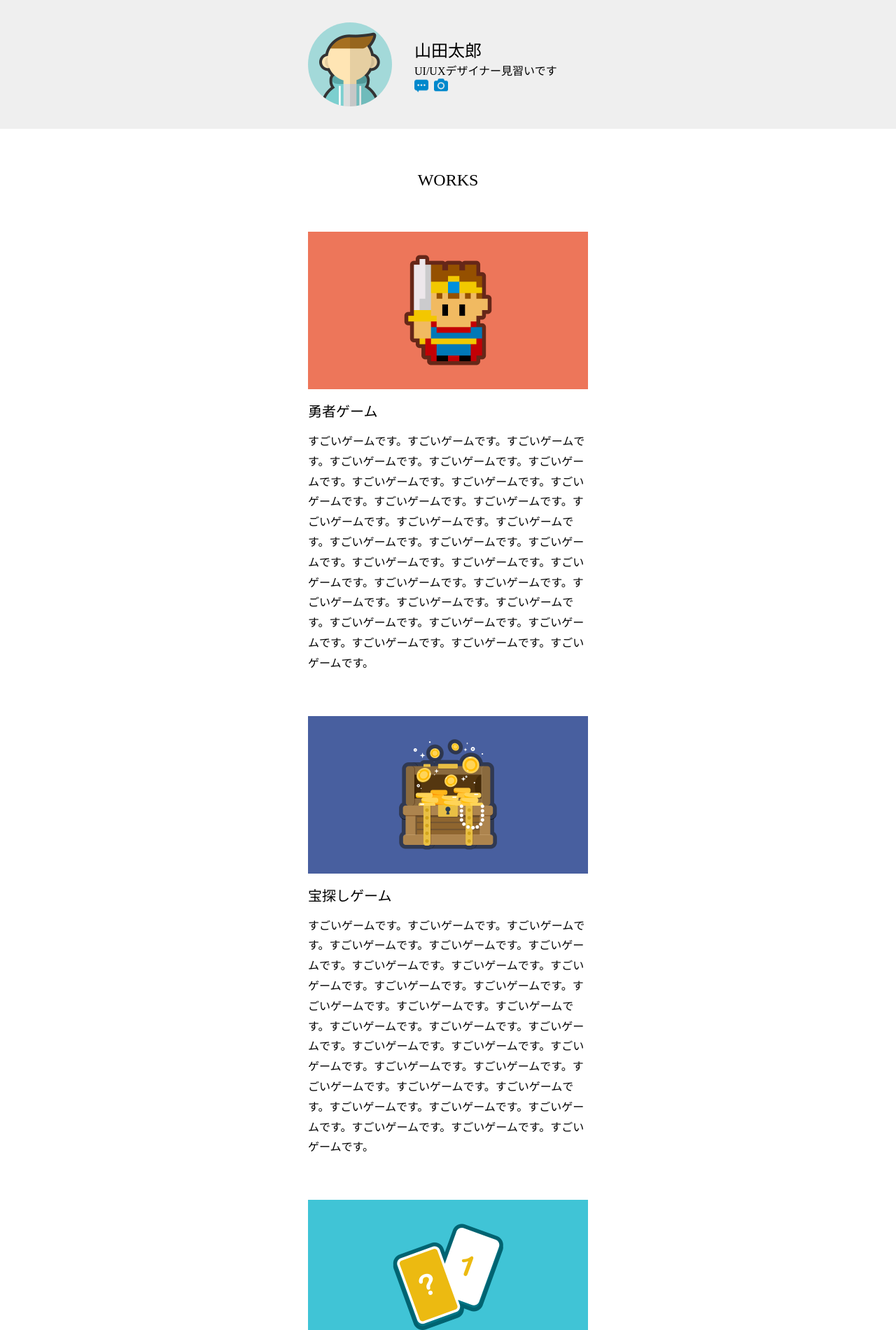
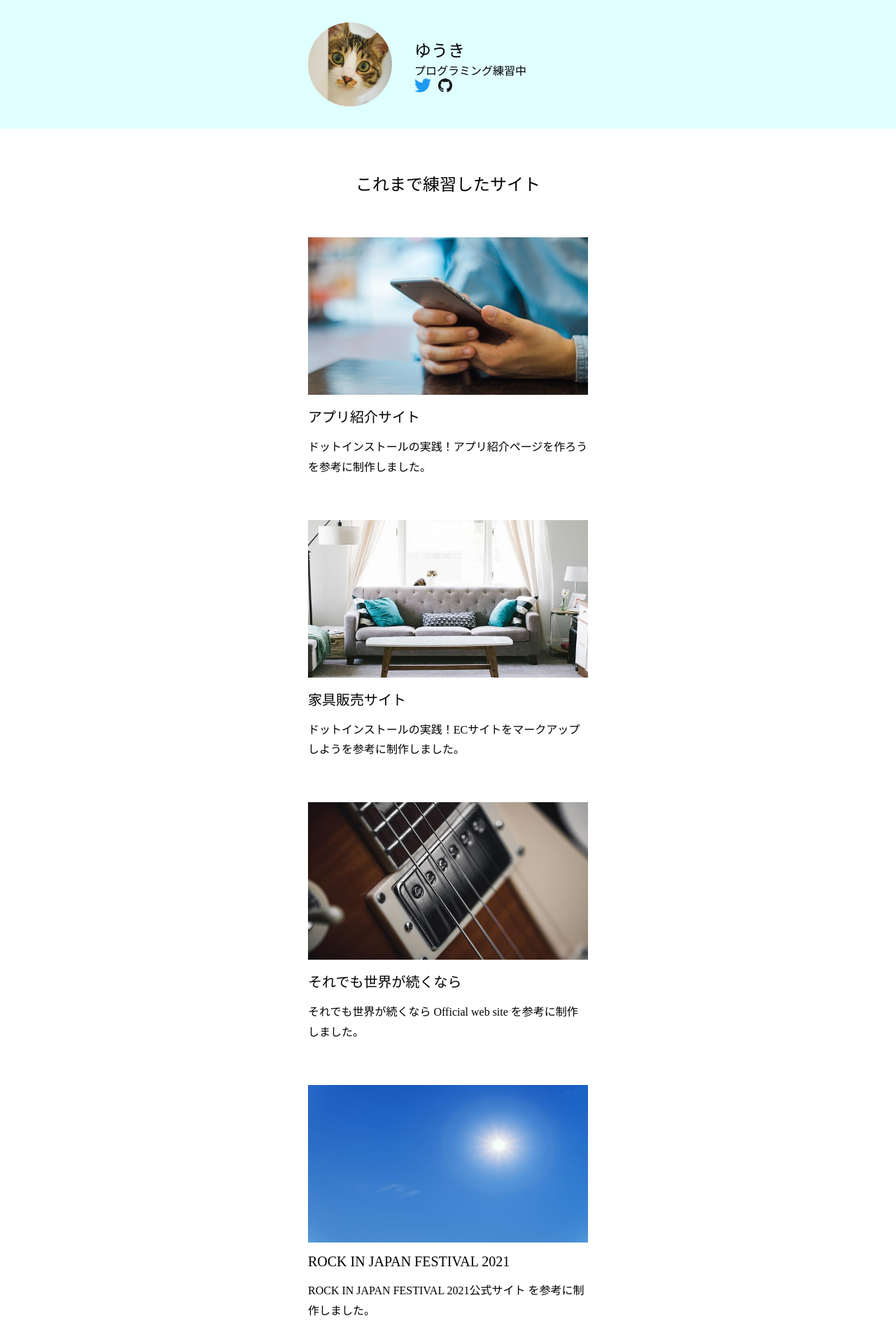
Before and after one commit to yuuki-5-atrs/profile, a plain HTML site: page index.html in a window 1280 px wide. Shown: the top 1900 px of the page at 70% size. Drawn offline with Linux system fonts and the light colour scheme.

Commit message:
Add files via upload

```diff
--- a/css/style.css
+++ b/css/style.css
@@ -15,7 +15,7 @@ h1,h2,p{
 /* ---hreader---- */
 
 header{
-    background-color: #efefef;
+    background-color: #e0ffff;
 }
 
 header .container{
@@ -50,6 +50,14 @@ header .icon{
     border-radius: 50%;
 }
 
+.flex-sns{
+    display: flex;
+}
+
+.flex-sns li{
+    margin-right: 10px;
+}
+
 /* ---main---- */
 
 main .container{
@@ -79,10 +87,11 @@ main section+section{
     margin-top: 60px;
 }
 
-/* ---footer---- */
+/* footer */
 
 footer{
-    padding: 60px 0;
-    text-align: center;
-    color: #aaa;
+    background-color: #e0ffff;
+    margin-top: 70px;
+    width: 100%;
+    height: 100px;
 }
--- a/index.html
+++ b/index.html
@@ -2,40 +2,44 @@
 <html lang="ia">
 <head>
     <meta charset="UTF-8">
-    <meta http-equiv="X-UA-Compatible" content="IE=edge">
-    <meta name="viewport" content="width=device-width, initial-scale=1.0">
-    <title>たろうのポートフォリオサイト</title>
-    <link rel="icon" href="../img/favicon.png">
-    <link rel="stylesheet" href="../css/style.css">
+    <meta name="description" content="ゆうきのポートフォリオサイト">
+    <title>ゆうきのポートフォリオサイト</title>
+    <link rel="icon" href="img/icon.jpeg">
+    <link rel="stylesheet" href="css/style.css">
 </head>
+
 <body>
     <header>
         <div class="container">
             <div>
-                <img src="img/taro.png" alt="太郎のアイコン"
+                <img src="img/icon.jpeg" alt="ゆうきのアイコン"
                 width="120px"
                 height="120px"
                 class="icon">
             </div>
             <div>
-                <h1>山田太郎</h1>
-                <p>UI/UXデザイナー見習いです</p>
+                <h1>ゆうき</h1>
+                <p>プログラミング練習中</p>
+                <div class="flex-sns">
                     <ul>
                         <li>
                             <a href="#">
-                            <img src="img/blog.png" alt="ブログアイコン"
-                            width="20"
-                            height="20">
-                        </a>
-                    </li>
-                    <li>
-                        <a href="#">
-                            <img src="img/photos.png" alt="写真アイコン"
-                            width="20"
+                                <img src="img/Twitterblue.png" alt="Twitterアイコン"
+                                width="auto"
                                 height="20">
                             </a>
                         </li>
                     </ul>
+                    <ul>
+                        <li>
+                            <a href="#">
+                                <img src="img/GitHub-Mark-120px-plus.png" alt="GitHubアイコン"
+                                width="auto"
+                                height="20">
+                            </a>
+                        </li>
+                    </ul>
+                </div>
             </div>
         </div>
     </header>
@@ -43,33 +47,47 @@
 
     <main>
         <div class="container">
-            <h1>WORKS</h1>
+            <h1>これまで練習したサイト</h1>
             <section>
-                <img src="img/work1.png" alt="勇者ゲーム"
+                <img src="img/iphone.jpg" alt="アプリ紹介サイト"
                 width="400"
                 height="225">
-                <h2>勇者ゲーム</h2>
-                <p>すごいゲームです。すごいゲームです。すごいゲームです。すごいゲームです。すごいゲームです。すごいゲームです。すごいゲームです。すごいゲームです。すごいゲームです。すごいゲームです。すごいゲームです。すごいゲームです。すごいゲームです。すごいゲームです。すごいゲームです。すごいゲームです。すごいゲームです。すごいゲームです。すごいゲームです。すごいゲームです。すごいゲームです。すごいゲームです。すごいゲームです。すごいゲームです。すごいゲームです。すごいゲームです。すごいゲームです。すごいゲームです。すごいゲームです。すごいゲームです。すごいゲームです。</p>
+                <h2>アプリ紹介サイト</h2>
+                <p>ドットインストールの実践！アプリ紹介ページを作ろうを参考に制作しました。</p>
             </section>
             <section>
-                <img src="img/work2.png" alt="宝探しゲーム"
+                <img src="img/living-room.jpg" alt="家具購入サイト"
                 width="400"
                 height="225">
-                <h2>宝探しゲーム</h2>
-                <p>すごいゲームです。すごいゲームです。すごいゲームです。すごいゲームです。すごいゲームです。すごいゲームです。すごいゲームです。すごいゲームです。すごいゲームです。すごいゲームです。すごいゲームです。すごいゲームです。すごいゲームです。すごいゲームです。すごいゲームです。すごいゲームです。すごいゲームです。すごいゲームです。すごいゲームです。すごいゲームです。すごいゲームです。すごいゲームです。すごいゲームです。すごいゲームです。すごいゲームです。すごいゲームです。すごいゲームです。すごいゲームです。すごいゲームです。すごいゲームです。すごいゲームです。</p>
+                <h2>家具販売サイト</h2>
+                <p>ドットインストールの実践！ECサイトをマークアップしようを参考に制作しました。</p>
             </section>
             <section>
-                <img src="img/work3.png" alt="神経衰弱ゲーム"
+                <img src="img/music.jpg" alt="それでも世界が続くなら"
                 width="400"
                 height="225">
-                <h2>神経衰弱ゲーム</h2>
-                <p>すごいゲームです。すごいゲームです。すごいゲームです。すごいゲームです。すごいゲームです。すごいゲームです。すごいゲームです。すごいゲームです。すごいゲームです。すごいゲームです。すごいゲームです。すごいゲームです。すごいゲームです。すごいゲームです。すごいゲームです。すごいゲームです。すごいゲームです。すごいゲームです。すごいゲームです。すごいゲームです。すごいゲームです。すごいゲームです。すごいゲームです。すごいゲームです。すごいゲームです。すごいゲームです。すごいゲームです。すごいゲームです。すごいゲームです。すごいゲームです。すごいゲームです。</p>
+                <h2>それでも世界が続くなら</h2>
+                <p>それでも世界が続くなら Official web site を参考に制作しました。</p>
+            </section>
+            <section>
+                <img src="img/sky.jpg" alt="ROCK IN JAPAN FESTIVAL 2021"
+                width="400"
+                height="225">
+                <h2>ROCK IN JAPAN FESTIVAL 2021</h2>
+                <p>ROCK IN JAPAN FESTIVAL 2021公式サイト を参考に制作しました。</p>
+            </section>
+            <section>
+                <img src="img/microphone.jpg" alt="amazarashi"
+                width="400"
+                height="225">
+                <h2>amazarashi</h2>
+                <p>amazarashi official website. を参考に制作しました。</p>
             </section>
         </div>
     </main>
 
     <footer>
-        <small>(c)dotinstall.com</small>
+
     </footer>
 
 </body>
```
Also changed, not shown: img/GitHub-Mark-120px-plus.png (added), img/Twitterblue.png (added), img/icon.jpeg (added), img/iphone.jpg (added), img/living-room.jpg (added), img/microphone.jpg (added), img/music.jpg (added), img/sky.jpg (added). Lines whose indentation alone changed are shown as unchanged.
